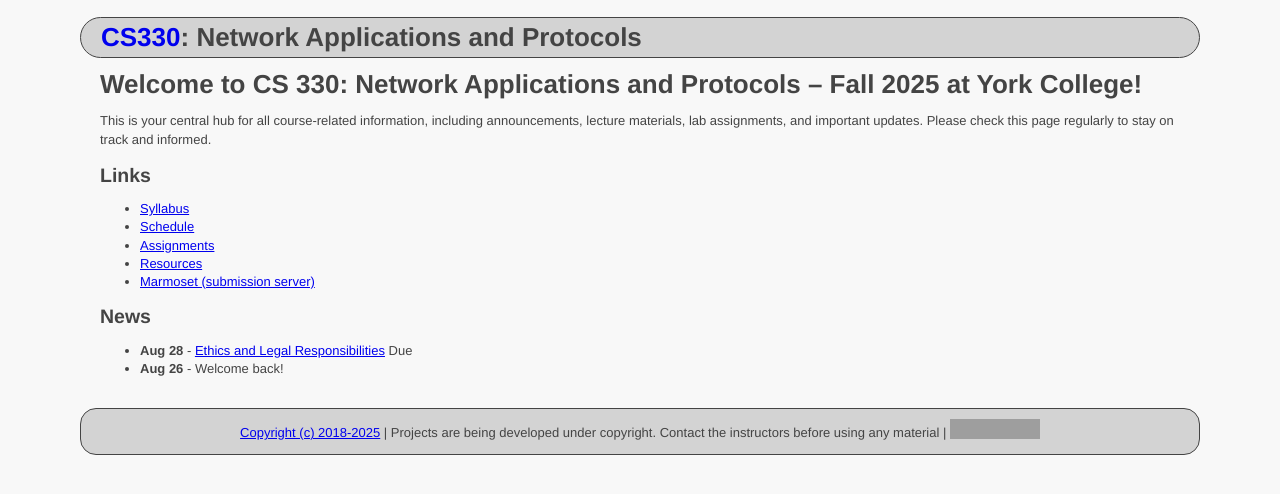
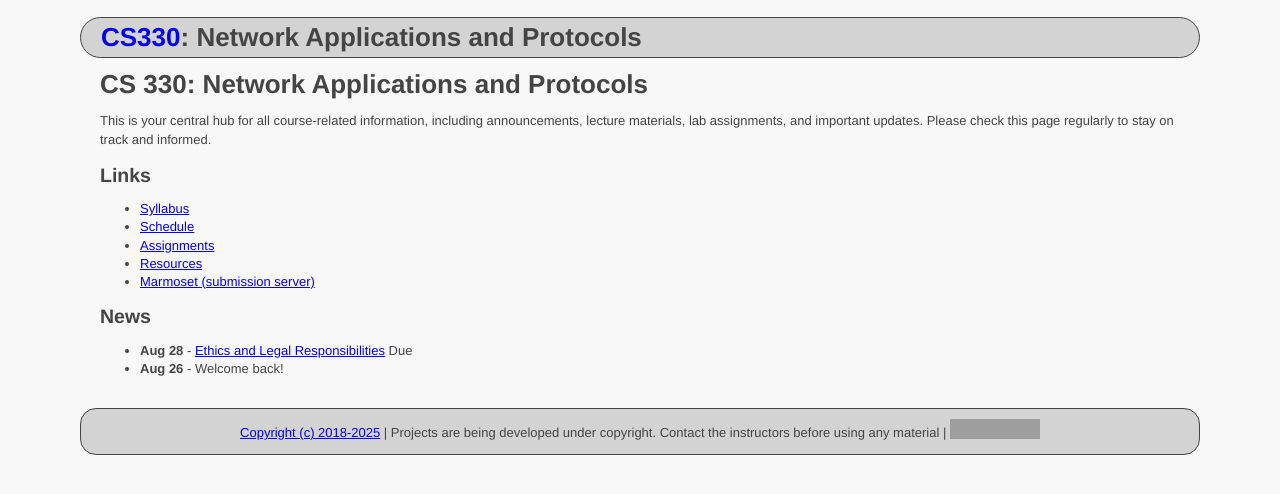
Before and after one commit to ycpcs/cs330-fall2025, a Jekyll site: the page built from index.md, in a window 1280 px wide. Shown: the top 494 px of the page. Built offline with Jekyll 4.4.1, drawn with Linux system fonts in a browser that asks for light colours; grey boxes are pictures that could not be loaded.

Commit message:
update title

```diff
--- a/index.md
+++ b/index.md
@@ -4,7 +4,7 @@ course_number: CS330
 title: Network Applications and Protocols
 ---
 
-# Welcome to CS 330: Network Applications and Protocols – Fall 2025 at York College!
+# CS 330: Network Applications and Protocols
 
 This is your central hub for all course-related information, including announcements, lecture materials, lab assignments, and important updates. Please check this page regularly to stay on track and informed.
 
```
